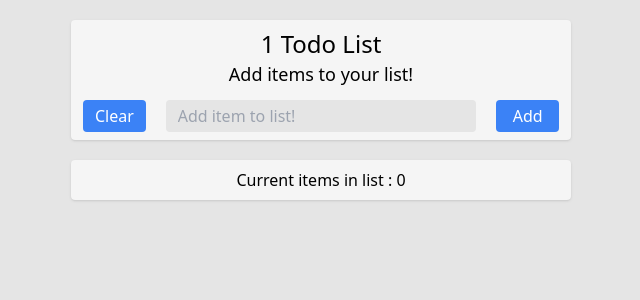
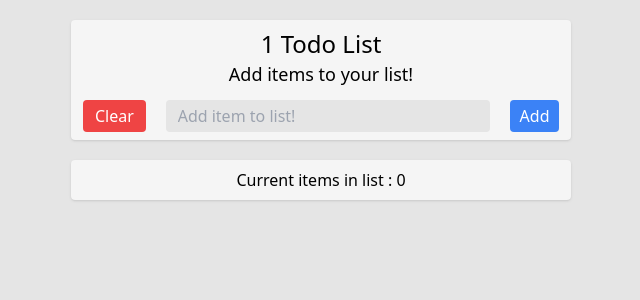
Before and after one commit to matteogiampaolo21/jest-nextjs-todo, a Next.js app: page /1 in a window 1280 px wide. Shown: the top 300 px of the page, without its empty margins (319-959 px from the left). Built offline with nearby package versions, Linux system fonts and the light colour scheme.

Commit message:
Fixed issue when adding item to list by pressing enter; no longer reloads page.

```diff
--- a/src/components/CustomTodo.tsx
+++ b/src/components/CustomTodo.tsx
@@ -58,6 +58,11 @@ const CustomTodo:FC<{routeID:string}> = ({ routeID }) => {
 
     }
 
+    const clearList = () => {
+        localStorage.setItem(routeID,"[]")
+        setItems([]);
+    }
+
     const handleListChange = () => {
         const changedItems = JSON.stringify(items);
         localStorage.setItem(routeID,changedItems);
@@ -66,13 +71,13 @@ const CustomTodo:FC<{routeID:string}> = ({ routeID }) => {
 
     return (
         <main>
-            <header className='text-center my-5 w-500 mx-auto bg-neutral-100 rounded px-3 py-2 shadow'>
-                <h1 className='break-words text-2xl'> {capStr(routeID)} Todo List </h1>
-                <p className='text-lg'>Add items to your list!</p>
-                <form className="grid grid-cols-6 mt-3 gap-5">
-                    <button className="bg-blue-500 hover:bg-blue-700 duration-200 text-center text-white px-2 py-1 rounded"> Clear </button>
-                    <input onChange={e => setItem(e.target.value)} value={item} className="col-span-4 bg-neutral-200 rounded px-3 py-1" type="text" placeholder="Add item to list!" />
-                    <button onClick={e => addItem(e)} className="bg-blue-500 hover:bg-blue-700 duration-200 text-center text-white px-2 py-1 rounded">Add</button>
+            <header className='text-center grid gap-x-5 grid-cols-6 my-5 w-500 mx-auto bg-neutral-100 rounded px-3 py-2 shadow'>
+                <h1 className='break-words text-2xl col-span-6'> {capStr(routeID)} Todo List </h1>
+                <p className='text-lg col-span-6 mb-3'>Add items to your list!</p>
+                <button onClick={clearList} className="bg-red-500 hover:bg-red-700 col-span-1 duration-200 text-center text-white px-2 py-1 rounded"> Clear </button>
+                <form className="grid grid-cols-6 col-span-5  gap-5">
+                    <input onChange={e => setItem(e.target.value)} value={item} className="col-span-5 bg-neutral-200 rounded px-3 py-1" type="text" placeholder="Add item to list!" />
+                    <button onClick={e => { addItem(e)} } className="bg-blue-500 hover:bg-blue-700 duration-200 text-center text-white px-2 py-1 rounded">Add</button>
                 </form>
             </header>
 
```
Also changed, not shown: 1 other file (tests, documents, lock files or other folders).
